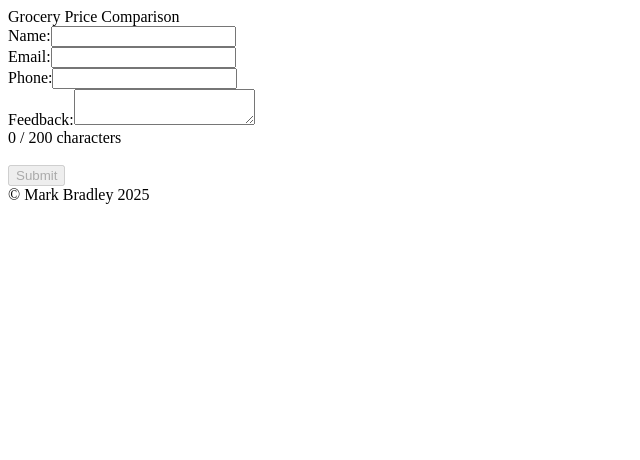
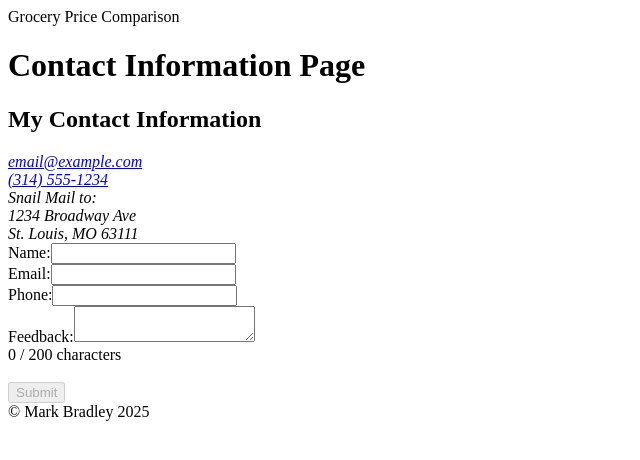
Before and after one commit to mark-bradley1/Unit1-Final-Project-Price-Comparison, a React (Vite) app in the folder Grocery-Price-Comparison/: page /contact in a window 1280 px wide. Shown: the top 460 px of the page, without its empty margins (0-640 px from the left). Built offline with nearby package versions, Linux system fonts and the light colour scheme.

Commit message:
added my contact information to the Contact Page

```diff
--- a/Grocery-Price-Comparison/src/components/pages/ContactPage.jsx
+++ b/Grocery-Price-Comparison/src/components/pages/ContactPage.jsx
@@ -5,6 +5,15 @@ const ContactPage = () => {
     return (
         <>
             <div>
+                <h1>Contact Information Page</h1>
+                <h2>My Contact Information</h2>
+                <address>
+                    <a href="mailto:email@example.com">email@example.com</a><br />
+                    <a href="tel:+13145551234">(314) 555-1234</a><br />
+                    Snail Mail to:<br />
+                    1234 Broadway Ave<br />
+                    St. Louis, MO 63111
+                </address>
                 <Form />
             </div>
         </>
```
